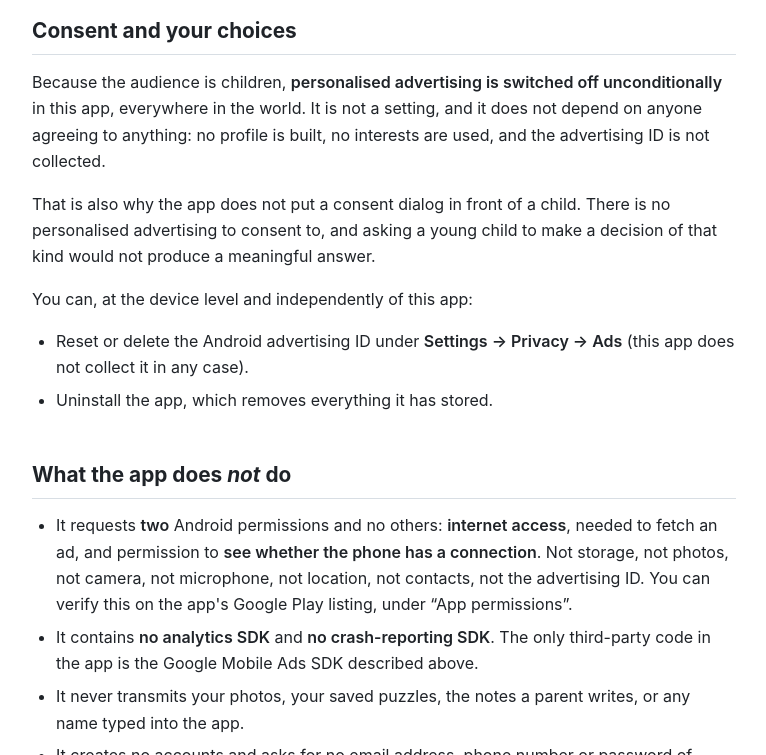
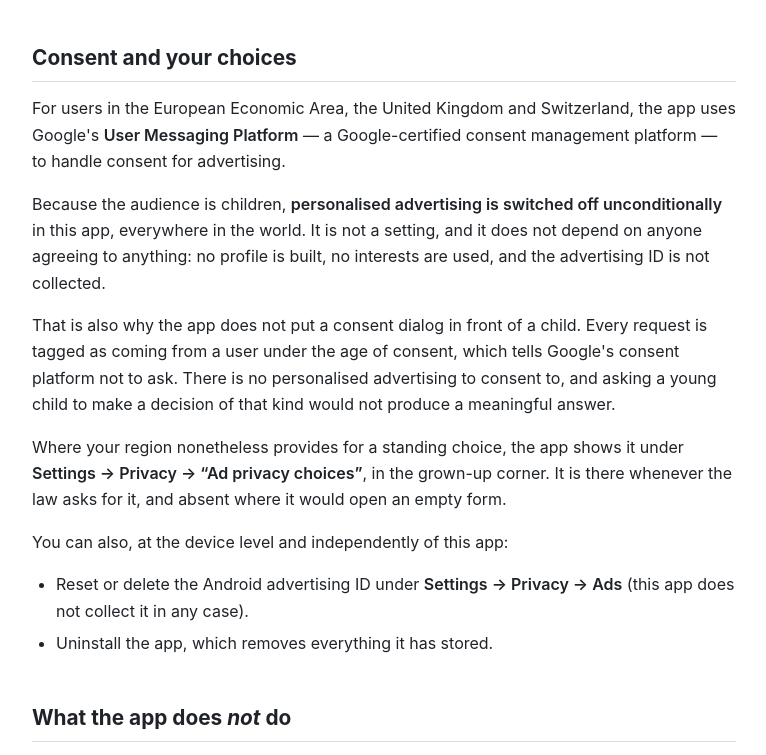
Before and after one commit to daniel-lys/daniel-lys.github.io, a plain HTML site: page privacy/index.html in a window 1280 px wide. Shown: the part 5109-5864 px from the top of the page, without its empty margins (256-1022 px from the left). Drawn offline with Linux system fonts and the light colour scheme.

Commit message:
Restore full wording: app works offline, UMP consent platform in place

```diff
--- a/privacy/index.html
+++ b/privacy/index.html
@@ -247,11 +247,12 @@ Switzerland, Google LLC elsewhere). Two kinds, and no others:</p>
 </div>
 
 <p>No ad is ever required in order to play. If Google has no ad to serve, the round starts anyway —
-there is never a video to watch in order to continue.</p>
+there is never a video to watch in order to continue, and nothing in the app is held back until an
+ad has been shown.</p>
 
-<p>Every puzzle already on the device plays without an internet connection: the pictures that ship
-with the app, everything kept in “My puzzles”, and everything a grown-up has prepared. Cutting a
-puzzle out of a <em>new</em> photo of your own currently asks for a working connection.</p>
+<p><strong>The whole app works offline.</strong> Choosing a photo, cutting it into pieces, playing, keeping the
+result, and everything a grown-up has prepared: none of it needs a connection. Ads are the only
+thing that does, and when there is none they are simply skipped.</p>
 
 <h3>Child-directed mode</h3>
 
@@ -293,15 +294,24 @@ not part of this and never leave the device.</strong></p>
 
 <h2 id="consent">Consent and your choices</h2>
 
+<p>For users in the European Economic Area, the United Kingdom and Switzerland, the app uses Google's
+<strong>User Messaging Platform</strong> — a Google-certified consent management platform — to handle consent
+for advertising.</p>
+
 <p>Because the audience is children, <strong>personalised advertising is switched off unconditionally</strong> in
 this app, everywhere in the world. It is not a setting, and it does not depend on anyone agreeing to
 anything: no profile is built, no interests are used, and the advertising ID is not collected.</p>
 
-<p>That is also why the app does not put a consent dialog in front of a child. There is no
-personalised advertising to consent to, and asking a young child to make a decision of that kind
-would not produce a meaningful answer.</p>
+<p>That is also why the app does not put a consent dialog in front of a child. Every request is
+tagged as coming from a user under the age of consent, which tells Google's consent platform not to
+ask. There is no personalised advertising to consent to, and asking a young child to make a decision
+of that kind would not produce a meaningful answer.</p>
 
-<p>You can, at the device level and independently of this app:</p>
+<p>Where your region nonetheless provides for a standing choice, the app shows it under
+<strong>Settings → Privacy → “Ad privacy choices”</strong>, in the grown-up corner. It is there whenever the law
+asks for it, and absent where it would open an empty form.</p>
+
+<p>You can also, at the device level and independently of this app:</p>
 
 <ul>
   <li>Reset or delete the Android advertising ID under <strong>Settings → Privacy → Ads</strong> (this app does
```
